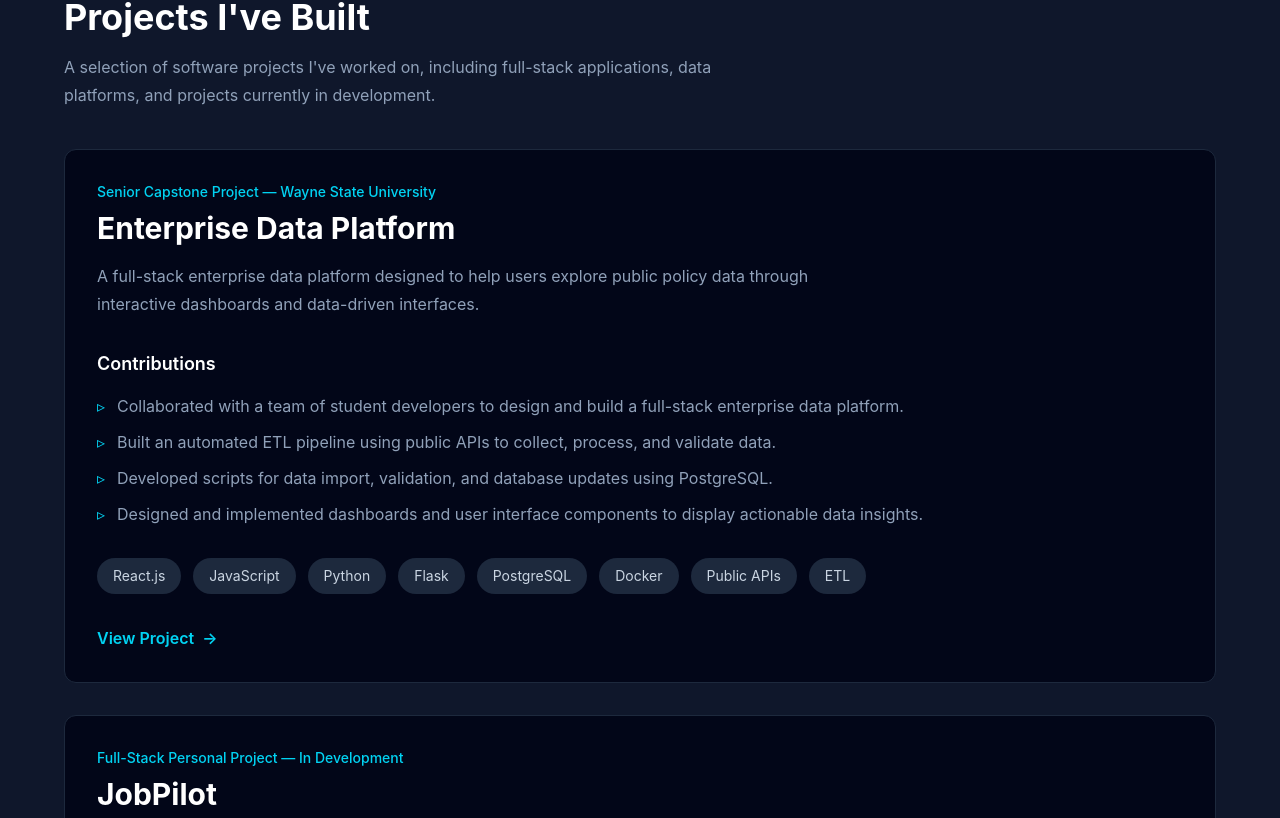
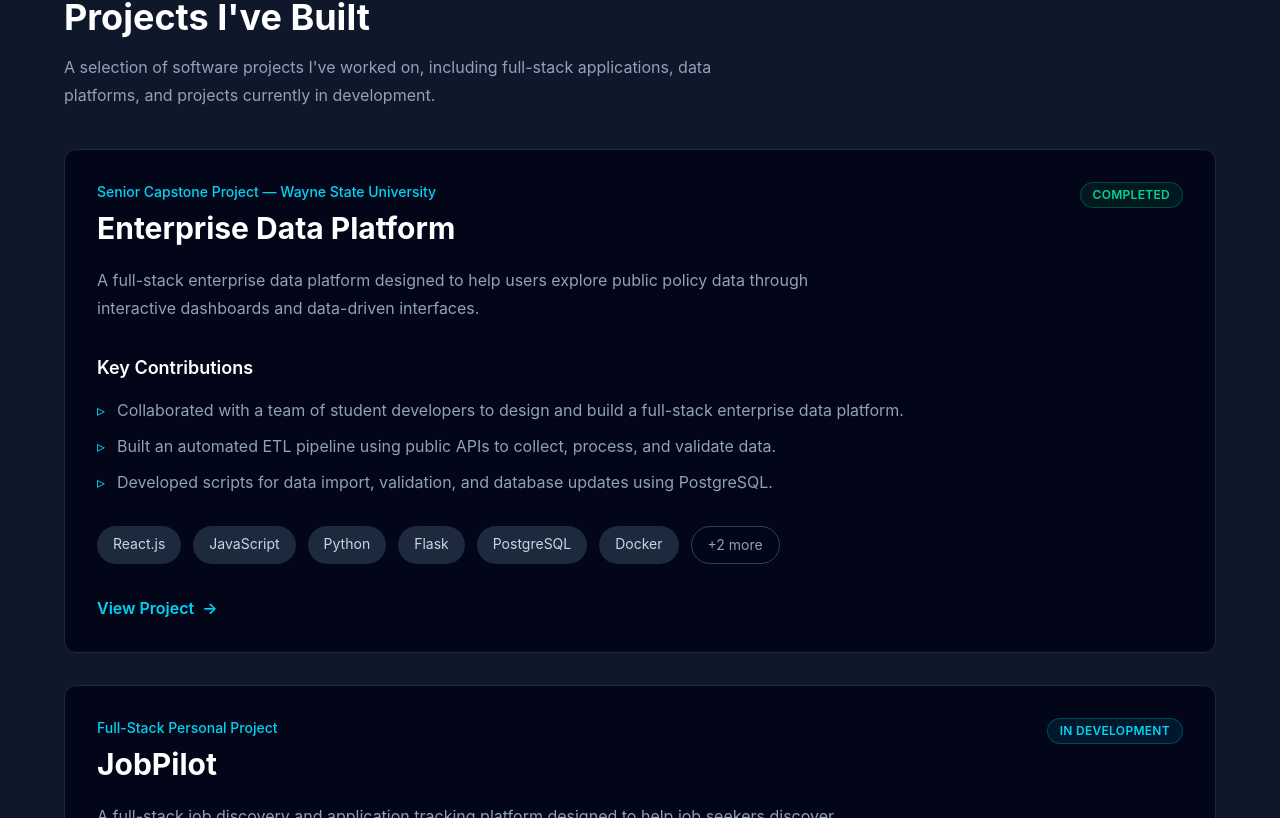
Before and after one commit to mohamed-almasmari/portfolio, a React app: page / in a window 1280 px wide. Shown: the part 2382-3200 px from the top of the page. Built offline with nearby package versions, Linux system fonts and the light colour scheme; the HTML template or start-up script is replaced by a standard one.

Commit message:
add project status and improve project cards

```diff
--- a/src/components/Projects/ProjectCard.tsx
+++ b/src/components/Projects/ProjectCard.tsx
@@ -6,8 +6,15 @@ type ProjectCardProps = {
 };
 
 function ProjectCard({ project }: ProjectCardProps) {
+  const visibleTechnologies = project.technologies.slice(0, 6);
+
+  const hiddenTechnologyCount =
+    project.technologies.length - visibleTechnologies.length;
+
   return (
-    <article className="rounded-xl border border-slate-800 bg-slate-950 p-6 md:p-8">
+    <article className="rounded-xl border border-slate-800 bg-slate-950 p-6 transition hover:border-slate-700 md:p-8">
+      <div className="flex flex-col gap-4 sm:flex-row sm:items-start sm:justify-between">
+        <div>
           <p className="text-sm font-medium text-cyan-400">
             {project.type}
           </p>
@@ -15,29 +22,47 @@ function ProjectCard({ project }: ProjectCardProps) {
           <h3 className="mt-2 text-2xl font-bold md:text-3xl">
             {project.title}
           </h3>
+        </div>
 
-      <p className="mt-4 max-w-3xl leading-7 text-slate-400">
+        <span
+          className={`w-fit rounded-full border px-3 py-1 text-xs font-semibold uppercase tracking-wide ${
+            project.status === "Completed"
+              ? "border-emerald-500/30 bg-emerald-500/10 text-emerald-400"
+              : "border-cyan-500/30 bg-cyan-500/10 text-cyan-400"
+          }`}
+        >
+          {project.status}
+        </span>
+      </div>
+
+      <p className="mt-5 max-w-3xl leading-7 text-slate-400">
         {project.description}
       </p>
 
       <h4 className="mt-8 text-lg font-semibold">
-        Contributions
+        Key Contributions
       </h4>
 
       <ul className="mt-4 space-y-3 text-slate-400">
-        {project.contributions.map((contribution) => (
+        {project.contributions.slice(0, 3).map((contribution) => (
           <li
             key={contribution}
             className="flex gap-3"
           >
-            <span className="text-cyan-400">▹</span>
+            <span
+              className="text-cyan-400"
+              aria-hidden="true"
+            >
+              ▹
+            </span>
+
             <span>{contribution}</span>
           </li>
         ))}
       </ul>
 
       <div className="mt-8 flex flex-wrap gap-3">
-        {project.technologies.map((technology) => (
+        {visibleTechnologies.map((technology) => (
           <span
             key={technology}
             className="rounded-full bg-slate-800 px-4 py-2 text-sm text-slate-300"
@@ -45,6 +70,12 @@ function ProjectCard({ project }: ProjectCardProps) {
             {technology}
           </span>
         ))}
+
+        {hiddenTechnologyCount > 0 && (
+          <span className="rounded-full border border-slate-700 px-4 py-2 text-sm text-slate-400">
+            +{hiddenTechnologyCount} more
+          </span>
+        )}
       </div>
 
       <div className="mt-8">
--- a/src/data/projects.ts
+++ b/src/data/projects.ts
@@ -1,7 +1,10 @@
+export type ProjectStatus = "Completed" | "In Development";
+
 export type Project = {
   id: string;
   title: string;
   type: string;
+  status: ProjectStatus;
   description: string;
   overview: string;
   contributions: string[];
@@ -17,6 +20,7 @@ export const projects: Project[] = [
     id: "enterprise-data-platform",
     title: "Enterprise Data Platform",
     type: "Senior Capstone Project — Wayne State University",
+    status: "Completed",
 
     description:
       "A full-stack enterprise data platform designed to help users explore public policy data through interactive dashboards and data-driven interfaces.",
@@ -53,7 +57,8 @@ export const projects: Project[] = [
   {
     id: "jobpilot",
     title: "JobPilot",
-    type: "Full-Stack Personal Project — In Development",
+    type: "Full-Stack Personal Project",
+    status: "In Development",
 
     description:
       "A full-stack job discovery and application tracking platform designed to help job seekers discover opportunities, organize applications, and manage the job search process from one place.",
--- a/src/pages/ProjectDetails.tsx
+++ b/src/pages/ProjectDetails.tsx
@@ -4,9 +4,7 @@ import { projects } from "../data/projects";
 function ProjectDetails() {
   const { projectID } = useParams();
 
-  const project = projects.find(
-    (project) => project.id === projectID
-  );
+  const project = projects.find((project) => project.id === projectID);
 
   if (!project) {
     return (
@@ -16,9 +14,7 @@ function ProjectDetails() {
             404
           </p>
 
-          <h1 className="mt-3 text-4xl font-bold">
-            Project Not Found
-          </h1>
+          <h1 className="mt-3 text-4xl font-bold">Project Not Found</h1>
 
           <p className="mt-4 text-slate-400">
             The project you're looking for doesn't exist.
@@ -46,11 +42,23 @@ function ProjectDetails() {
         </Link>
 
         <header className="mt-10">
-          <p className="text-sm font-semibold uppercase tracking-widest text-cyan-400">
-            {project.type}
-          </p>
+          <div className="flex flex-col gap-4 sm:flex-row sm:items-center">
+            <p className="text-sm font-semibold uppercase tracking-widest text-cyan-400">
+              {project.type}
+            </p>
 
-          <h1 className="mt-3 max-w-4xl text-4xl font-bold tracking-tight md:text-5xl">
+            <span
+              className={`w-fit rounded-full border px-3 py-1 text-xs font-semibold uppercase tracking-wide ${
+                project.status === "Completed"
+                  ? "border-emerald-500/30 bg-emerald-500/10 text-emerald-400"
+                  : "border-cyan-500/30 bg-cyan-500/10 text-cyan-400"
+              }`}
+            >
+              {project.status}
+            </span>
+          </div>
+
+          <h1 className="mt-4 max-w-4xl text-4xl font-bold tracking-tight md:text-5xl">
             {project.title}
           </h1>
 
@@ -125,16 +133,11 @@ function ProjectDetails() {
                 key={contribution}
                 className="flex gap-4 rounded-xl border border-slate-800 bg-slate-900 p-5"
               >
-                <span
-                  className="text-cyan-400"
-                  aria-hidden="true"
-                >
+                <span className="text-cyan-400" aria-hidden="true">
                   ▹
                 </span>
 
-                <span className="leading-7 text-slate-300">
-                  {contribution}
-                </span>
+                <span className="leading-7 text-slate-300">{contribution}</span>
               </li>
             ))}
           </ul>
@@ -152,20 +155,12 @@ function ProjectDetails() {
 
             <ul className="mt-8 space-y-4">
               {project.highlights.map((highlight) => (
-                <li
-                  key={highlight}
-                  className="flex gap-4 text-slate-300"
-                >
-                  <span
-                    className="text-cyan-400"
-                    aria-hidden="true"
-                  >
+                <li key={highlight} className="flex gap-4 text-slate-300">
+                  <span className="text-cyan-400" aria-hidden="true">
                     ✓
                   </span>
 
-                  <span className="leading-7">
-                    {highlight}
-                  </span>
+                  <span className="leading-7">{highlight}</span>
                 </li>
               ))}
             </ul>
@@ -178,26 +173,16 @@ function ProjectDetails() {
               Engineering
             </p>
 
-            <h2 className="mt-3 text-2xl font-bold md:text-3xl">
-              Challenges
-            </h2>
+            <h2 className="mt-3 text-2xl font-bold md:text-3xl">Challenges</h2>
 
             <ul className="mt-8 space-y-4">
               {project.challenges.map((challenge) => (
-                <li
-                  key={challenge}
-                  className="flex gap-4 text-slate-300"
-                >
-                  <span
-                    className="text-cyan-400"
-                    aria-hidden="true"
-                  >
+                <li key={challenge} className="flex gap-4 text-slate-300">
+                  <span className="text-cyan-400" aria-hidden="true">
                     ▹
                   </span>
 
-                  <span className="leading-7">
-                    {challenge}
-                  </span>
+                  <span className="leading-7">{challenge}</span>
                 </li>
               ))}
             </ul>
```
Lines whose indentation alone changed are shown as unchanged.
